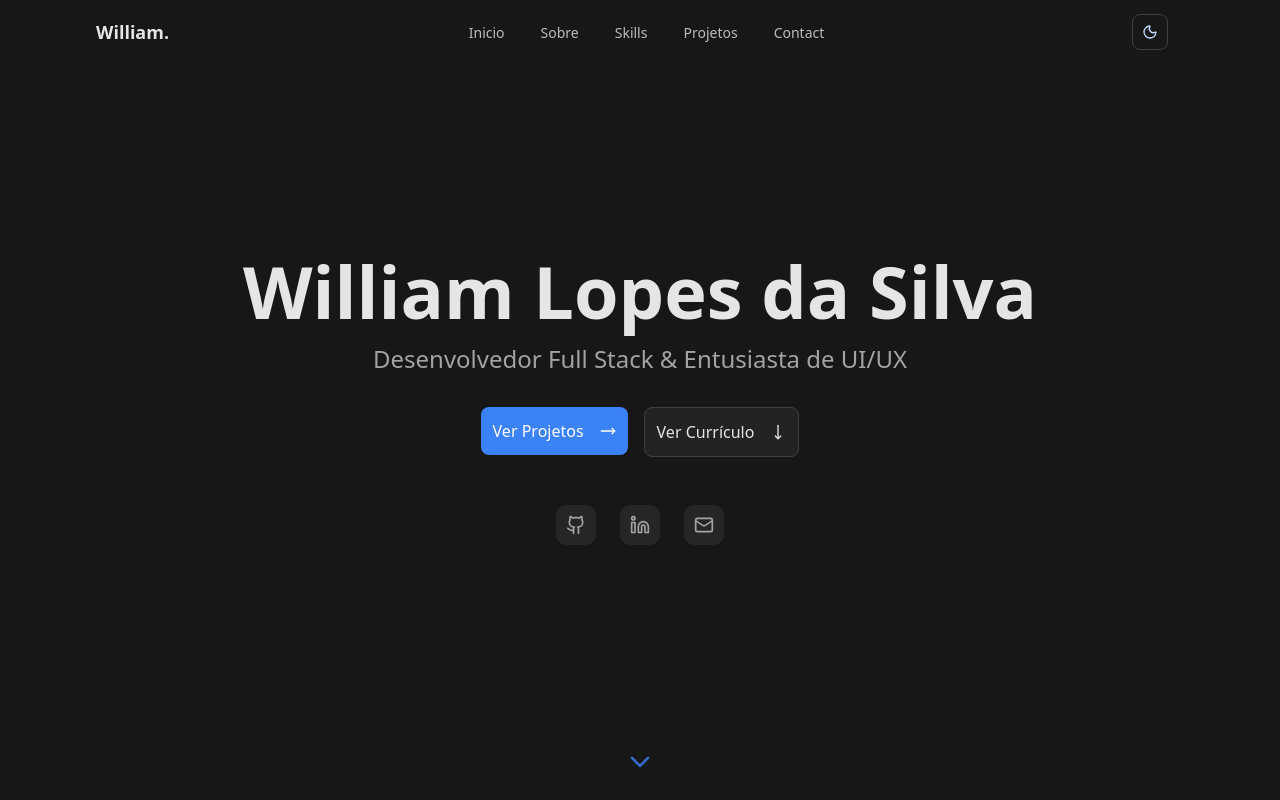
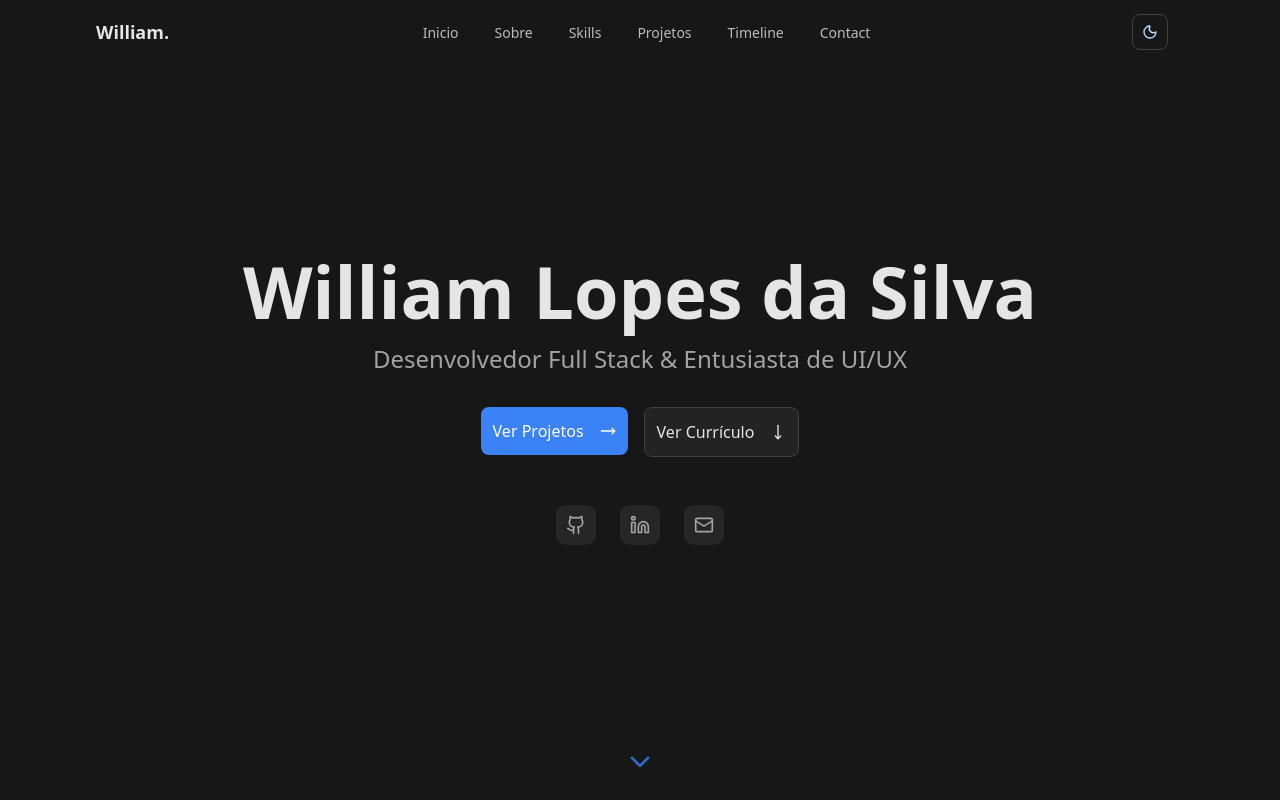
Before and after one commit to Williamlp-dev/portfolio, a Next.js app: page / in a window 1280 px wide. Shown: the top 800 px of the page. Built offline with nearby package versions, Linux system fonts and the light colour scheme.

Commit message:
feat: add "Timeline" navigation item to Header component

```diff
--- a/src/components/header.tsx
+++ b/src/components/header.tsx
@@ -16,6 +16,7 @@ const navItems: NavItem[] = [
   { name: "Sobre", href: "#about" },
   { name: "Skills", href: "#skills" },
   { name: "Projetos", href: "#projects" },
+  { name: "Timeline", href: "#timeline" },
   { name: "Contact", href: "#contact" },
 ]
 
```
